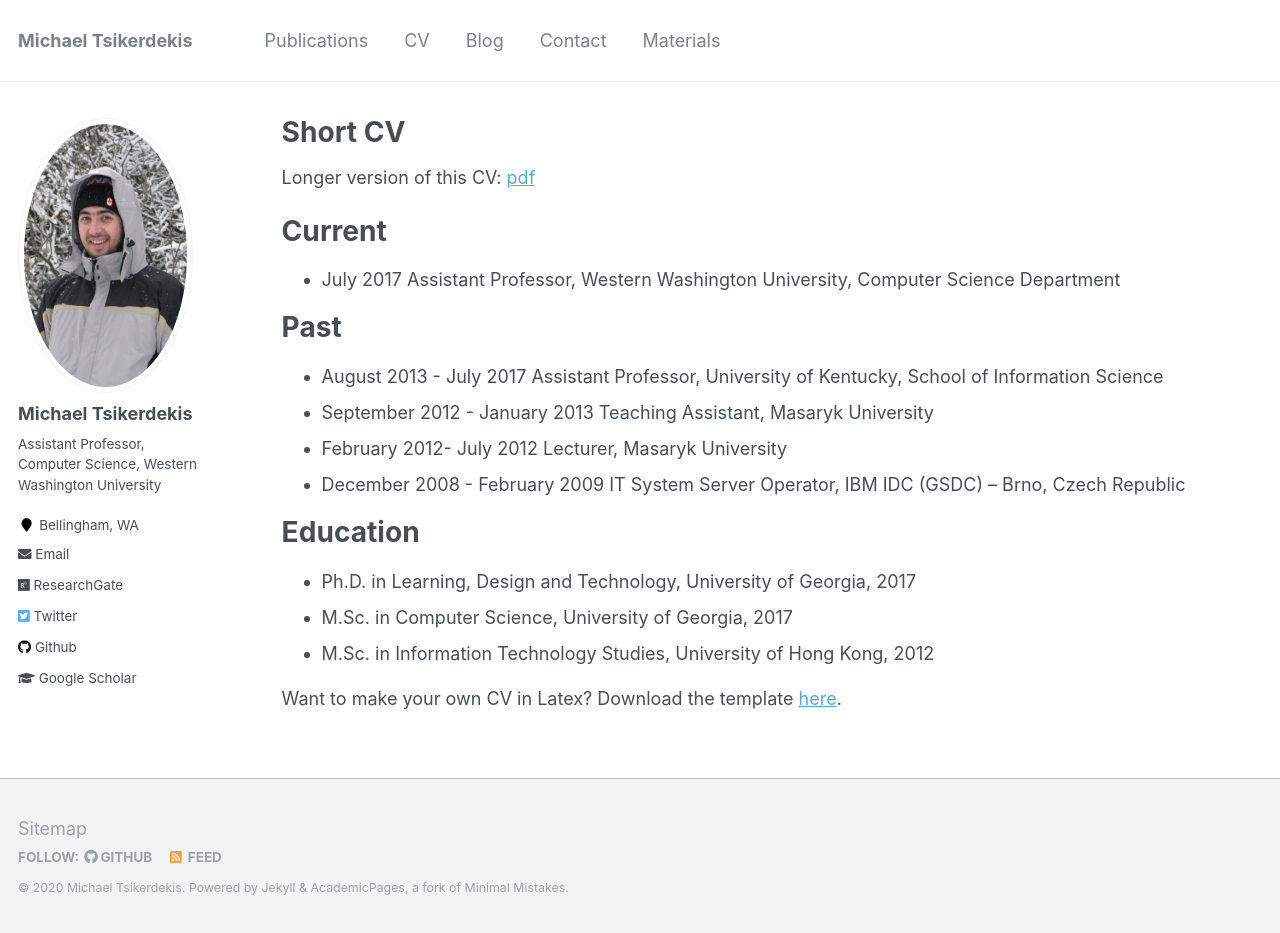
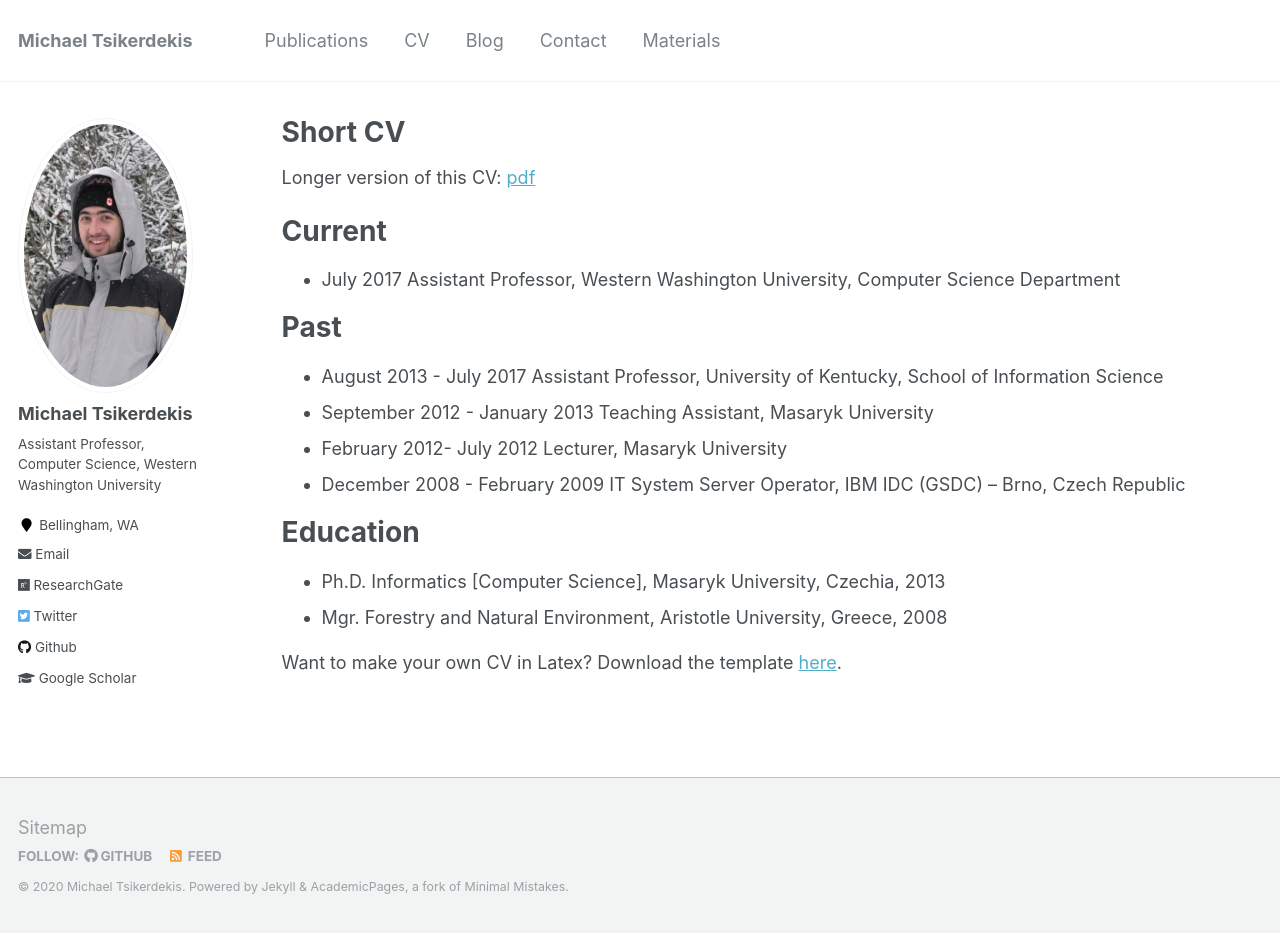
Before and after one commit to tsikerdekis/michael.tsikerdekis.com, a Jekyll site: the page built from _pages/cv.md, in a window 1280 px wide and 933 px high. Built offline with Jekyll 4.4.1, drawn with Linux system fonts in a browser that asks for light colours.

Commit message:
Update cv.md

```diff
--- a/_pages/cv.md
+++ b/_pages/cv.md
@@ -24,8 +24,7 @@ Past
 
 Education
 ======
-* Ph.D. in Learning, Design and Technology, University of Georgia, 2017
-* M.Sc. in Computer Science, University of Georgia, 2017
-* M.Sc. in Information Technology Studies, University of Hong Kong, 2012
+* Ph.D. Informatics [Computer Science], Masaryk University, Czechia, 2013
+* Mgr. Forestry and Natural Environment, Aristotle University, Greece, 2008
 
 Want to make your own CV in Latex? Download the template [here](/downloads/cvtemplate.zip).
```
